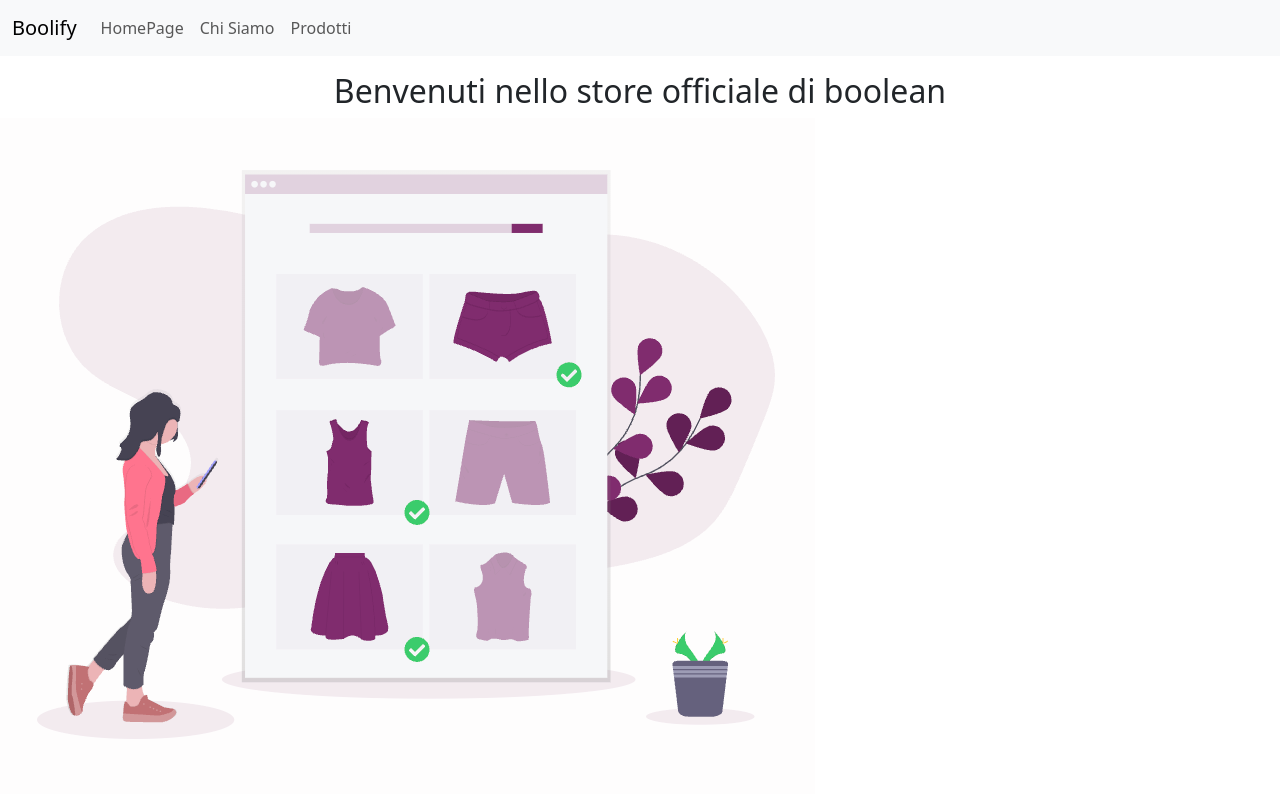
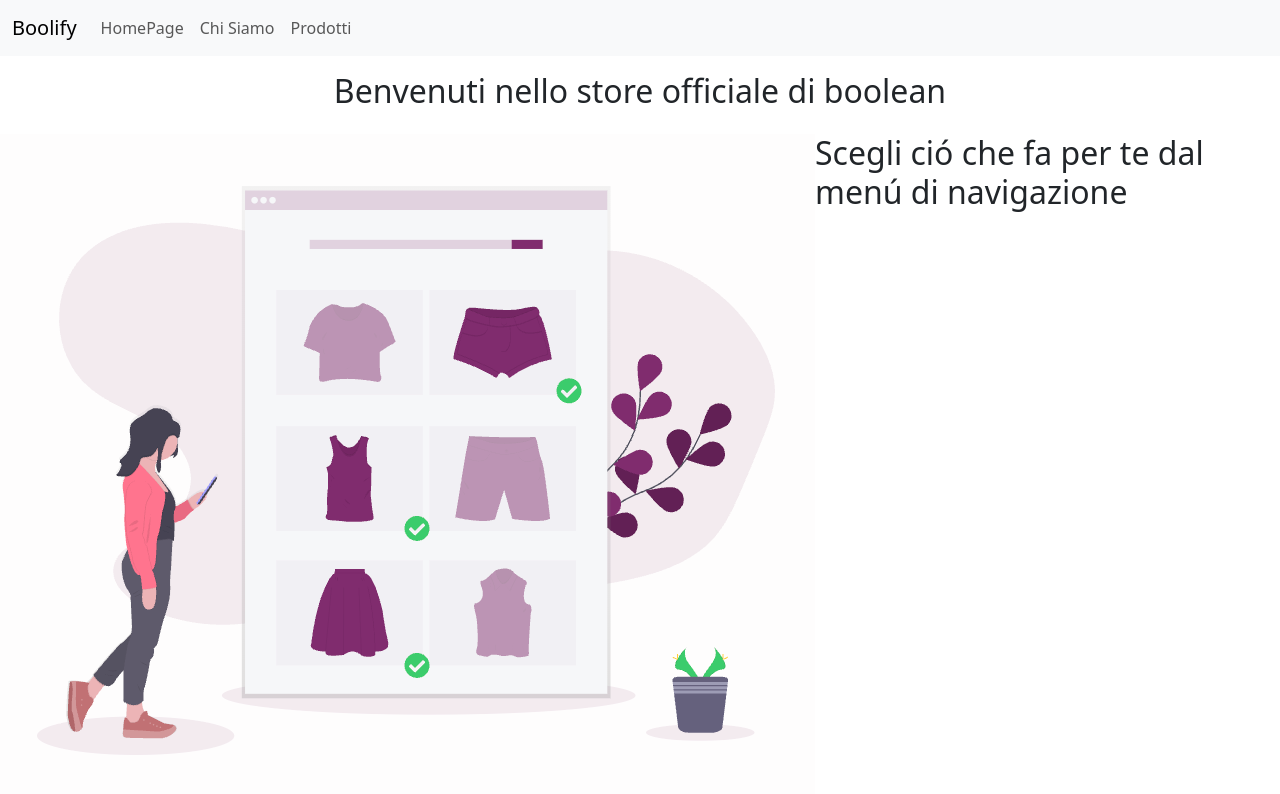
Before and after one commit to LucaStellato/react-router, a React (Vite) app: page / in a window 1280 px wide. Shown: the top 794 px of the page. Built offline with nearby package versions, Linux system fonts and the light colour scheme.

Commit message:
rename homePage

```diff
--- a/src/App.jsx
+++ b/src/App.jsx
@@ -2,7 +2,7 @@ import { useState } from 'react'
 import { useEffect } from 'react'
 import { BrowserRouter, Route, Routes } from 'react-router-dom'
 import './App.css'
-import HomePageLayout from './pages/HomePageLayout'
+import HomePage from './pages/HomePage'
 
 function App() {
 
@@ -11,7 +11,7 @@ function App() {
     <>
       <BrowserRouter>
         <Routes>
-          <Route path='/' element={<HomePageLayout />}></Route>
+          <Route path='/' element={<HomePage />}></Route>
         </Routes>
       </BrowserRouter>
     </>
--- a/src/pages/HomePageLayout.jsx
+++ b/src/pages/HomePage.jsx
@@ -27,8 +27,10 @@ export default function HomePageLayout() {
             </header>
             <main>
                 <h2 className="text-center mt-3">Benvenuti nello store officiale di boolean</h2>
-                <div>
+                <div className='d-flex mt-4'>
                     <img src={jmb}></img>
+                    <h2>Scegli ció che fa per te dal menú di navigazione</h2>
+
                 </div>
             </main>
         </>
```
